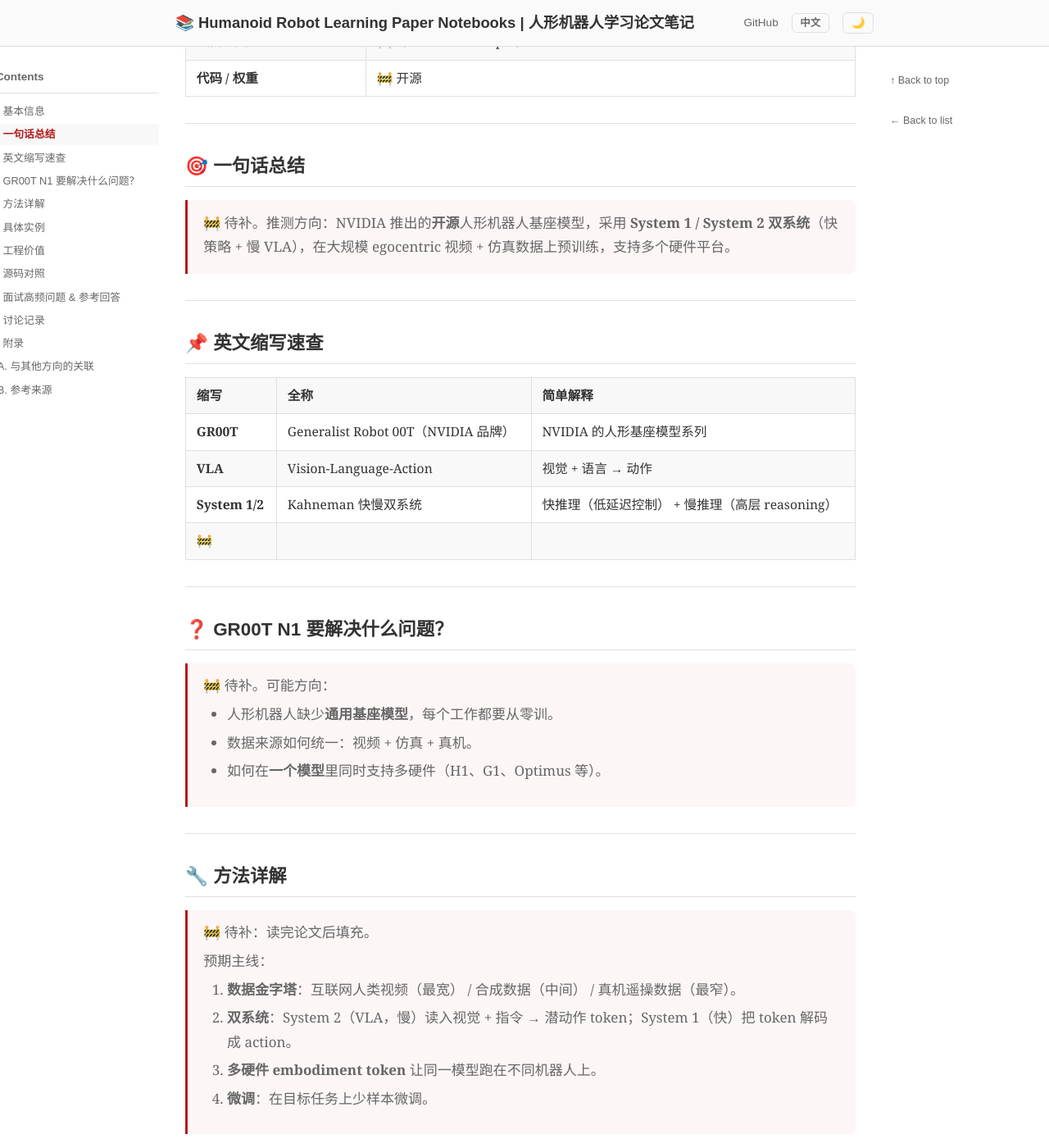
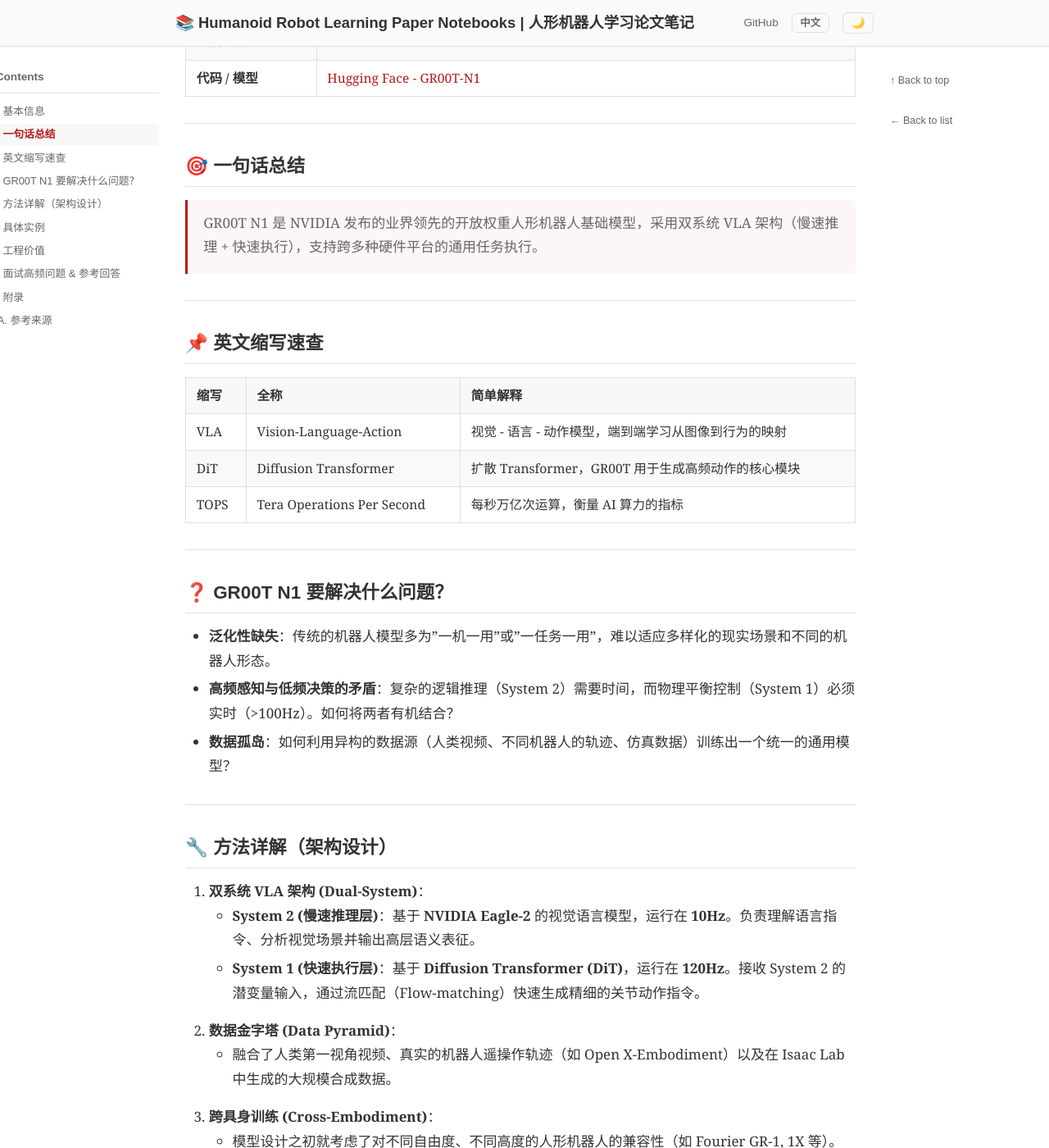
Before and after one commit to ImChong/Humanoid_Robot_Learning_Paper_Notebooks, a Jekyll site: the page built from papers/02_High_Impact_Selection/GR00T_N1_Humanoid_Foundation_Model/GR00T_N1_Humanoid_Foundation_Model.md, in a window 1280 px wide and 1400 px high, scrolled down 741 px. Shown: the whole window at 82% size. Built offline with Jekyll 4.4.1, drawn with Linux system fonts in a browser that asks for light colours; some of the changed text lies outside the part shown.

Commit message:
docs(High_Impact): 填充 GR00T N1 核心信息，消灭 🚧 骨架

```diff
--- a/papers/02_High_Impact_Selection/GR00T_N1_Humanoid_Foundation_Model/GR00T_N1_Humanoid_Foundation_Model.md
+++ b/papers/02_High_Impact_Selection/GR00T_N1_Humanoid_Foundation_Model/GR00T_N1_Humanoid_Foundation_Model.md
@@ -1,17 +1,17 @@
 ---
 layout: paper
+paper_order: 1
 title: "GR00T N1: An Open Foundation Model for Generalist Humanoid Robots"
-category: "高影响力精选 High Impact Selection"
-subcategory: "Sim-to-Real & Foundation Model"
-zhname: "GR00T N1：通用人形机器人开源基座模型"
+category: "高影响力工作"
+zhname: "GR00T N1：面向通用人形机器人的开放基础模型"
 ---
 
 # GR00T N1: An Open Foundation Model for Generalist Humanoid Robots
-**GR00T N1：通用人形机器人开源基座模型**
+**GR00T N1：面向通用人形机器人的开放基础模型**
 
-> 📅 阅读日期: 待读
-> 🏷️ 板块: 02_High_Impact_Selection / Sim-to-Real & Foundation Model 骨架
-> 🚧 本笔记为骨架，基本信息待人工核对。
+> 📅 阅读日期: 2026-04-21
+> 🏷️ 板块: 02 High Impact · 基础模型
+> 🚧 本笔记已填充基本信息，深度技术细节待细化。
 
 ---
 
@@ -19,19 +19,19 @@ zhname: "GR00T N1：通用人形机器人开源基座模型"
 
 | 项目 | 链接 |
 |------|------|
-| **arXiv** | 🚧 待核对（候选：2503.14734） |
-| **PDF** | 🚧 |
-| **作者** | 🚧 待核对（NVIDIA GEAR Team） |
-| **机构** | 🚧 待核对（NVIDIA） |
-| **发布时间** | 2025（🚧 待核对月份） |
-| **项目主页** | 🚧（NVIDIA developer） |
-| **代码 / 权重** | 🚧 开源 |
+| **arXiv** | [2503.14734](https://arxiv.org/abs/2503.14734) |
+| **PDF** | [Download](https://arxiv.org/pdf/2503.14734.pdf) |
+| **作者** | NVIDIA Project GR00T Team (Linxi Fan, Yuke Zhu 等) |
+| **机构** | NVIDIA |
+| **发布时间** | 2025-03 |
+| **项目主页** | [NVIDIA GR00T Website](https://www.nvidia.com/en-us/geforce/news/project-gr00t-humanoid-robots/) |
+| **代码 / 模型** | [Hugging Face - GR00T-N1](https://huggingface.co/nvidia/GR00T-N1-2B) |
 
 ---
 
 ## 🎯 一句话总结
 
-> 🚧 待补。推测方向：NVIDIA 推出的**开源**人形机器人基座模型，采用 **System 1 / System 2 双系统**（快策略 + 慢 VLA），在大规模 egocentric 视频 + 仿真数据上预训练，支持多个硬件平台。
+> GR00T N1 是 NVIDIA 发布的业界领先的开放权重人形机器人基础模型，采用双系统 VLA 架构（慢速推理 + 快速执行），支持跨多种硬件平台的通用任务执行。
 
 ---
 
@@ -39,76 +39,58 @@ zhname: "GR00T N1：通用人形机器人开源基座模型"
 
 | 缩写 | 全称 | 简单解释 |
 |------|------|----------|
-| **GR00T** | Generalist Robot 00T（NVIDIA 品牌） | NVIDIA 的人形基座模型系列 |
-| **VLA** | Vision-Language-Action | 视觉 + 语言 → 动作 |
-| **System 1/2** | Kahneman 快慢双系统 | 快推理（低延迟控制） + 慢推理（高层 reasoning） |
-| 🚧 | | |
+| VLA | Vision-Language-Action | 视觉 - 语言 - 动作模型，端到端学习从图像到行为的映射 |
+| DiT | Diffusion Transformer | 扩散 Transformer，GR00T 用于生成高频动作的核心模块 |
+| TOPS | Tera Operations Per Second | 每秒万亿次运算，衡量 AI 算力的指标 |
 
 ---
 
 ## ❓ GR00T N1 要解决什么问题？
 
-> 🚧 待补。可能方向：
-> - 人形机器人缺少**通用基座模型**，每个工作都要从零训。
-> - 数据来源如何统一：视频 + 仿真 + 真机。
-> - 如何在**一个模型**里同时支持多硬件（H1、G1、Optimus 等）。
+- **泛化性缺失**：传统的机器人模型多为"一机一用"或"一任务一用"，难以适应多样化的现实场景和不同的机器人形态。
+- **高频感知与低频决策的矛盾**：复杂的逻辑推理（System 2）需要时间，而物理平衡控制（System 1）必须实时（>100Hz）。如何将两者有机结合？
+- **数据孤岛**：如何利用异构的数据源（人类视频、不同机器人的轨迹、仿真数据）训练出一个统一的通用模型？
 
 ---
 
-## 🔧 方法详解
+## 🔧 方法详解（架构设计）
 
-> 🚧 待补：读完论文后填充。
->
-> 预期主线：
-> 1. **数据金字塔**：互联网人类视频（最宽） / 合成数据（中间） / 真机遥操数据（最窄）。
-> 2. **双系统**：System 2（VLA，慢）读入视觉 + 指令 → 潜动作 token；System 1（快）把 token 解码成 action。
-> 3. **多硬件 embodiment token** 让同一模型跑在不同机器人上。
-> 4. **微调**：在目标任务上少样本微调。
+1. **双系统 VLA 架构 (Dual-System)**：
+   - **System 2 (慢速推理层)**：基于 **NVIDIA Eagle-2** 的视觉语言模型，运行在 **10Hz**。负责理解语言指令、分析视觉场景并输出高层语义表征。
+   - **System 1 (快速执行层)**：基于 **Diffusion Transformer (DiT)**，运行在 **120Hz**。接收 System 2 的潜变量输入，通过流匹配（Flow-matching）快速生成精细的关节动作指令。
+2. **数据金字塔 (Data Pyramid)**：
+   - 融合了人类第一视角视频、真实的机器人遥操作轨迹（如 Open X-Embodiment）以及在 Isaac Lab 中生成的大规模合成数据。
+3. **跨具身训练 (Cross-Embodiment)**：
+   - 模型设计之初就考虑了对不同自由度、不同高度的人形机器人的兼容性（如 Fourier GR-1, 1X 等）。
 
 ---
 
 ## 🚶 具体实例
 
-> 🚧 待补（典型任务：桌面操作、双臂协作、家居整理）。
+- **多任务执行**：在不进行任务特定微调的情况下，机器人可以根据指令"去厨房拿一个苹果并递给我"，自动完成导航、识别、精准抓取和交付。
+- **跨平台适配**：GR00T N1 的同一个权重可以部署在两台完全不同型号的人形机器人上，并表现出一致的任务理解能力。
 
 ---
 
 ## 🤖 工程价值
 
-> 🚧 待补。意义：当前人形机器人**基座模型**的代表作，开源权重让研究者可以直接微调，是跨越 02 / 03 / 05 三条主线的超级节点。
-
----
-
-## 📁 源码对照
-
-> 🚧 权重与代码仓库待核对：
-> - 📦 HuggingFace：🚧
-> - 📦 GitHub：🚧
+- **开源生态里程碑**：NVIDIA 开放 2B 规模的模型权重，极大地降低了全球研究者进入人形基础模型领域的门槛。
+- **算力示范**：展示了 NVIDIA GPU (如 Jetson Orin) 在板载运行复杂 VLA 模型方面的强大实力。
+- **物理 AI 标杆**：将生成式 AI（DiT）与经典控制论深度结合，指明了具身智能的演进方向。
 
 ---
 
 ## 🎤 面试高频问题 & 参考回答
 
-> 🚧
-
----
-
-## 💬 讨论记录
-
-> 🚧
+1. **GR00T N1 的 System 1 和 System 2 分别负责什么？**
+   - System 2 负责"想"（感知和逻辑推理），System 1 负责"做"（高频且平滑的动作生成）。
+2. **为什么在 System 1 中使用 Diffusion Transformer？**
+   - 相比于 MLP 或简单的 Transformer，DiT 能够建模更复杂的多模态动作分布，生成的轨迹更自然且鲁棒。
 
 ---
 
 ## 📎 附录
 
-### A. 与其他方向的关联
-
-| 方向 | 关系 |
-|------|------|
-| HumanPlus / OmniH2O | 都依赖 mocap / 遥操数据，GR00T 把它们吸收进基座模型 |
-| Diffusion Policy | System 1 可能使用扩散策略作为动作头 |
-| Isaac Lab | 合成数据来源 |
-
-### B. 参考来源
-
-- 🚧 待核对 arXiv / 主页 / 代码
+### A. 参考来源
+- [arXiv:2503.14734](https://arxiv.org/abs/2503.14734)
+- [NVIDIA Blog on Project GR00T](https://blogs.nvidia.com/blog/gr00t-humanoid-robot-ai/)
```
